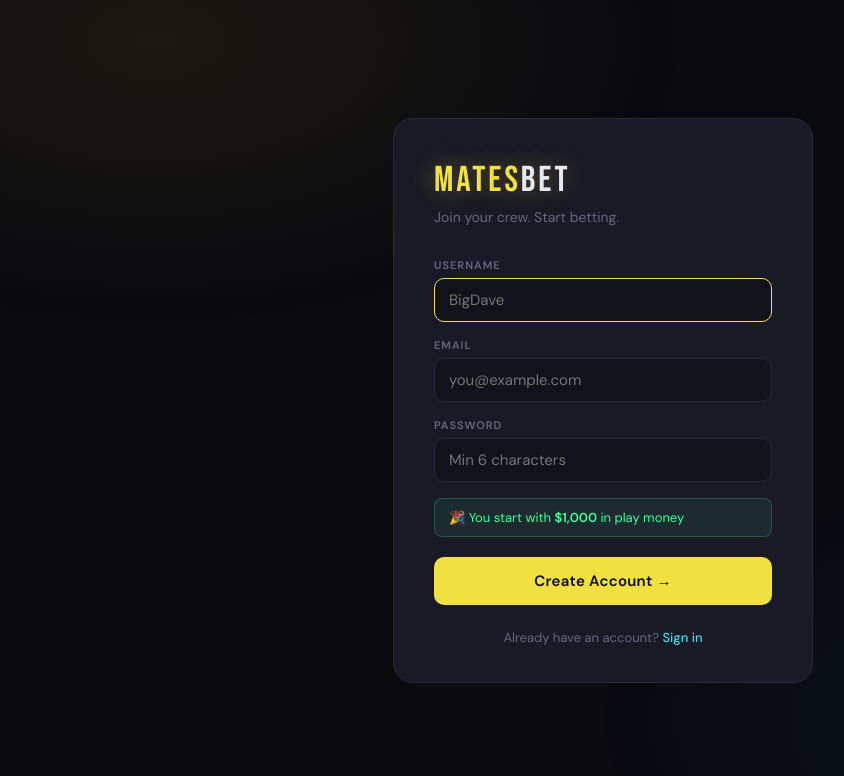
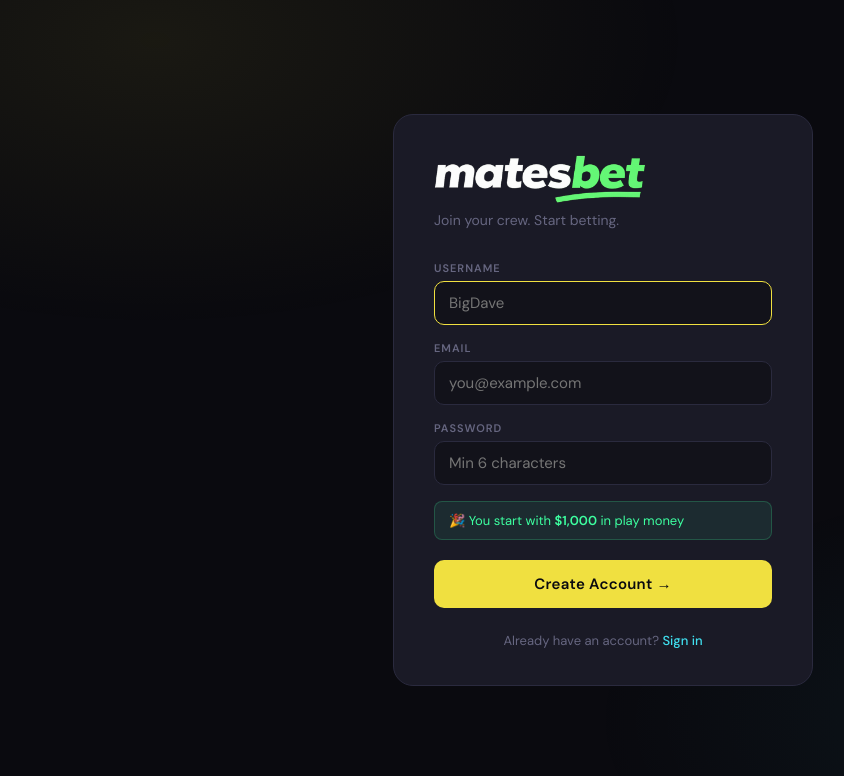
Before and after one commit to joshcodes-bot/matesbet, a Next.js app: page /auth/signup in a window 1280 px wide. Shown: the top 776 px of the page, without its empty margins (37-881 px from the left). Built offline with nearby package versions, Linux system fonts and the light colour scheme; no server answers.

Commit message:
Update page.tsx

```diff
--- a/app/auth/signup/page.tsx
+++ b/app/auth/signup/page.tsx
@@ -66,7 +66,7 @@ export default function SignupPage() {
     <div className={styles.authWrap}>
       <div className={styles.authBg} />
       <div className={styles.authCard}>
-        <div className={styles.logo}>Mates<span>Bet</span></div>
+        <img src="/logo.png" alt="MatesBet" height={48} style={{ display: 'block', marginBottom: '8px' }} />
         <p className={styles.tagline}>Join your crew. Start betting.</p>
 
         <form onSubmit={handleSignup} className={styles.form}>
```
